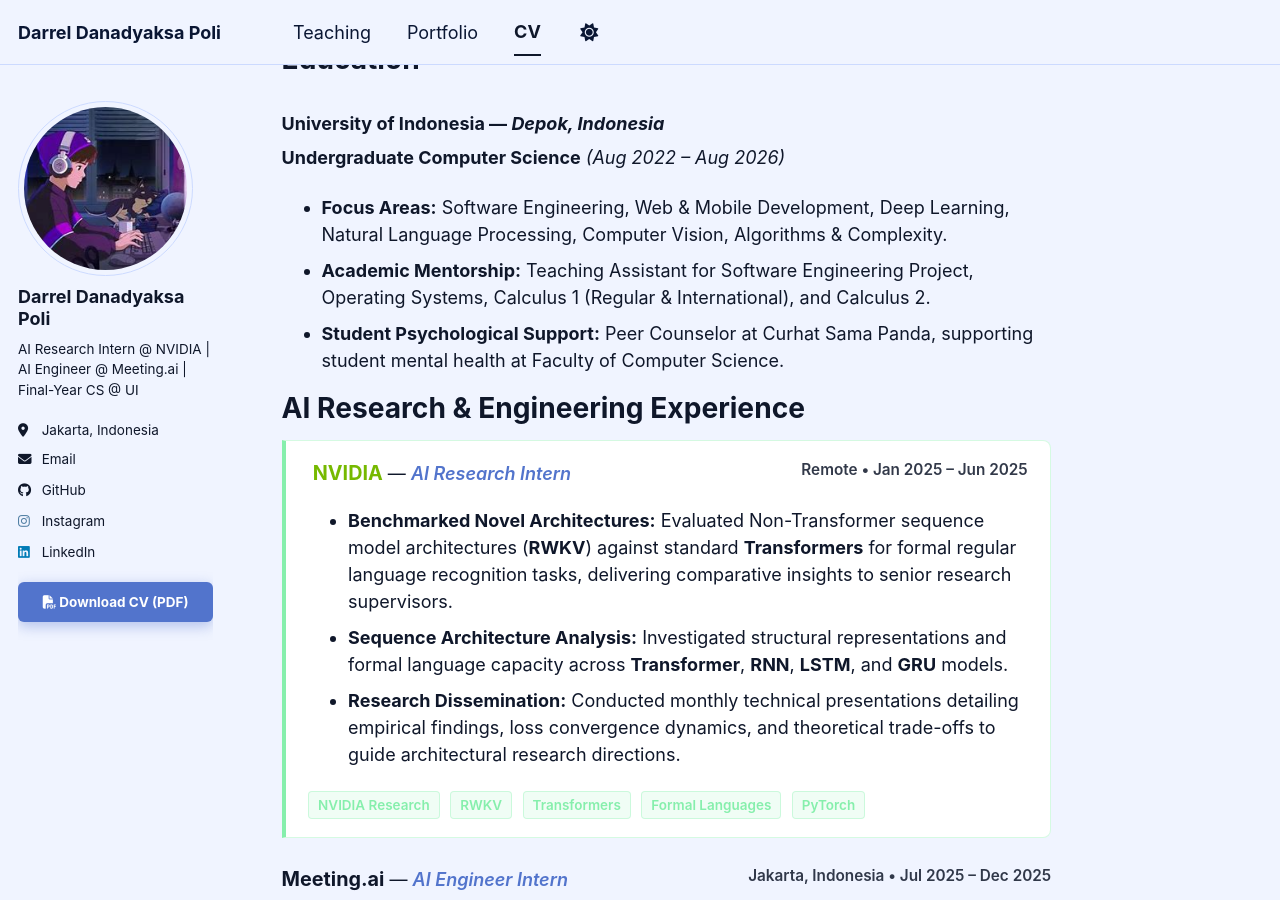
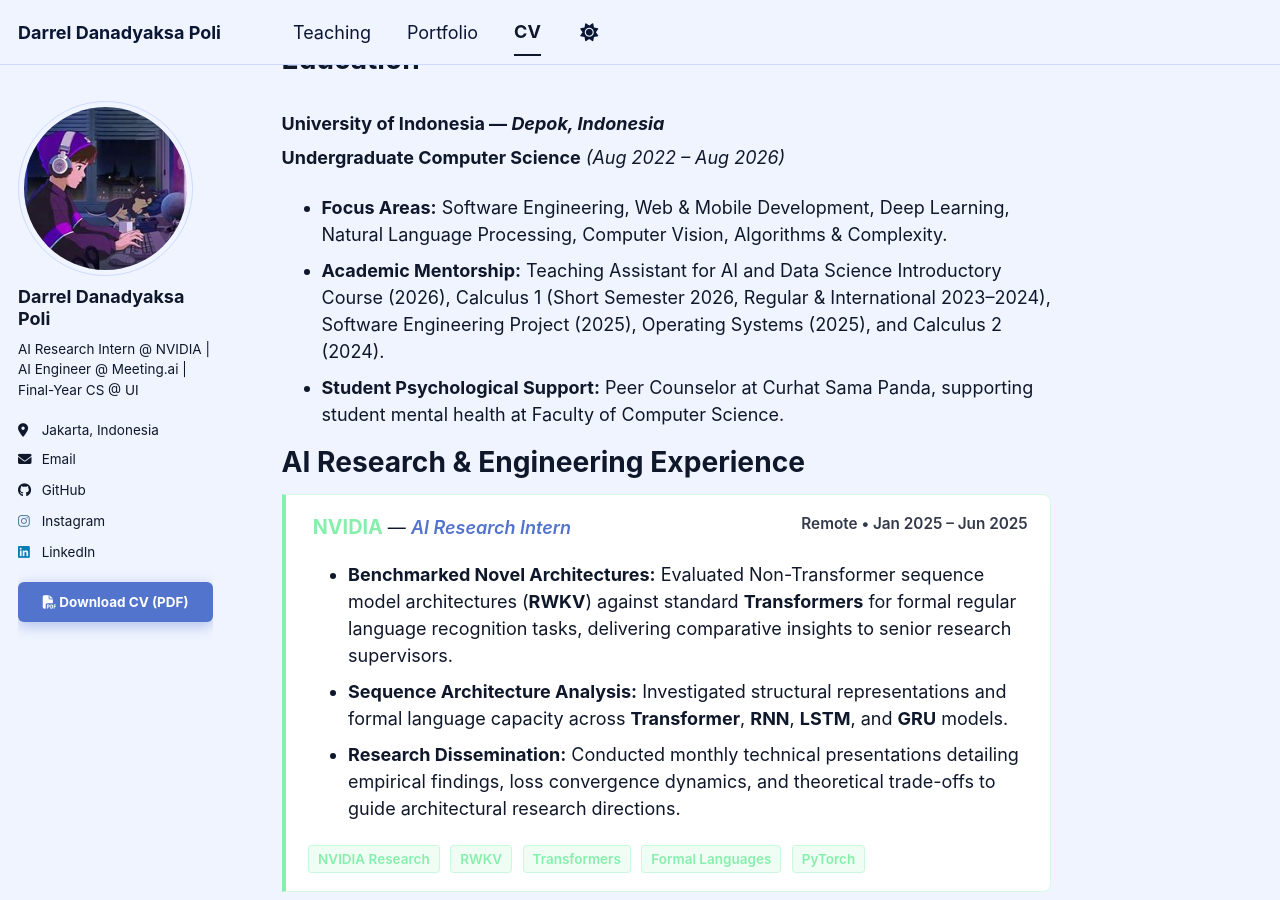
Before and after one commit to KronosDP/KronosDP.github.io, a Jekyll site: the page built from _pages/cv.md, in a window 1280 px wide and 900 px high, scrolled down 529 px. Built offline with Jekyll 4.4.1, drawn with Linux system fonts in a browser that asks for light colours; a script bundle is joined from its source files by our own code; library files that are not in the unit come from our copies; some of the changed text lies outside the part shown.

Commit message:
Update CV TeX files, recompile PDFs, and update website with 2026 Teaching Assistant roles

```diff
--- a/_pages/cv.md
+++ b/_pages/cv.md
@@ -136,7 +136,7 @@
 ### **University of Indonesia** &mdash; *Depok, Indonesia*
 **Undergraduate Computer Science** *(Aug 2022 &ndash; Aug 2026)*
 * **Focus Areas:** Software Engineering, Web & Mobile Development, Deep Learning, Natural Language Processing, Computer Vision, Algorithms & Complexity.
-* **Academic Mentorship:** Teaching Assistant for Software Engineering Project, Operating Systems, Calculus 1 (Regular & International), and Calculus 2.
+* **Academic Mentorship:** Teaching Assistant for AI and Data Science Introductory Course (2026), Calculus 1 (Short Semester 2026, Regular & International 2023&ndash;2024), Software Engineering Project (2025), Operating Systems (2025), and Calculus 2 (2024).
 * **Student Psychological Support:** Peer Counselor at Curhat Sama Panda, supporting student mental health at Faculty of Computer Science.
 
 AI Research & Engineering Experience
@@ -145,7 +145,7 @@
 <div class="cv-nvidia-highlight">
   <div class="cv-item-header">
     <div>
-      <span class="cv-company" style="color: #76B900;"><i class="fab fa-nvidia"></i> NVIDIA</span> &mdash; <span class="cv-role">AI Research Intern</span>
+      <span class="cv-company" style="color: #86efac;"><i class="fab fa-nvidia"></i> NVIDIA</span> &mdash; <span class="cv-role">AI Research Intern</span>
     </div>
     <div class="cv-location-date">Remote &bull; Jan 2025 &ndash; Jun 2025</div>
   </div>
@@ -284,6 +284,8 @@
 
 Teaching Experience
 ======
+* **Teaching Assistant for AI and Data Science Introductory Course** &bull; University of Indonesia (2026)
+* **Teaching Assistant for Calculus 1 (Short Semester)** &bull; University of Indonesia (2026)
 * **Teaching Assistant for Software Engineering Project** &bull; University of Indonesia (2025)
 * **Teaching Assistant for Operating Systems** &bull; University of Indonesia (2025)
 * **Teaching Assistant for Calculus 1 (Regular & International)** &bull; University of Indonesia (2023 &ndash; 2024)
```
Also changed, not shown: 6 other files.
